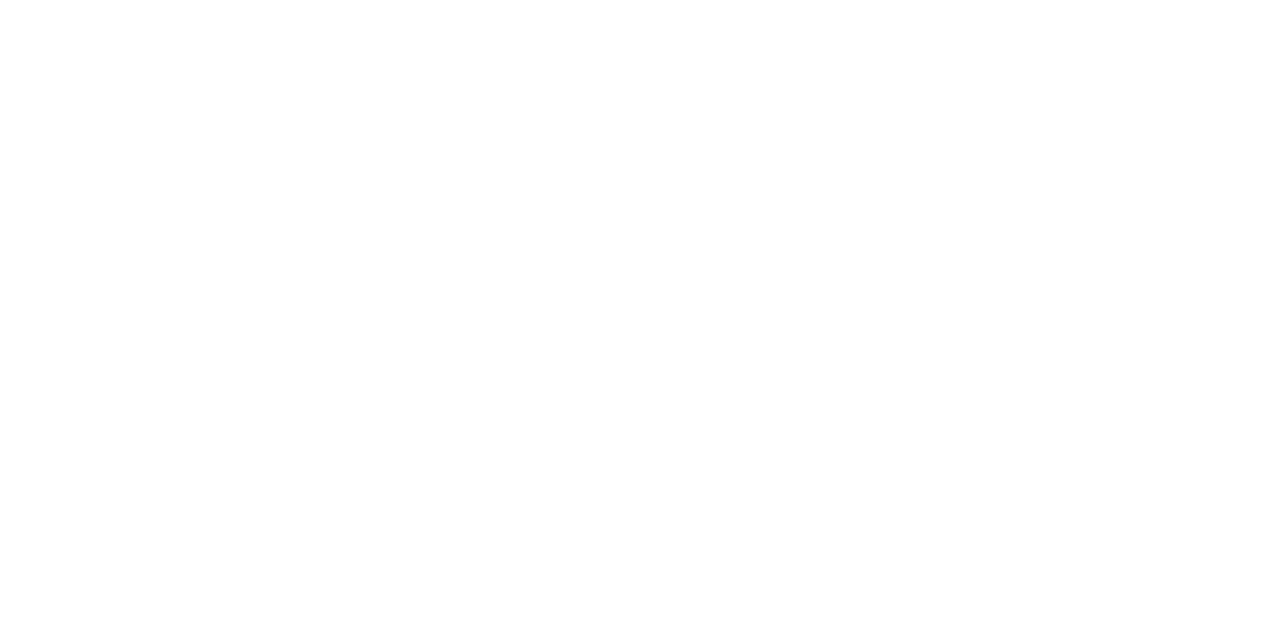
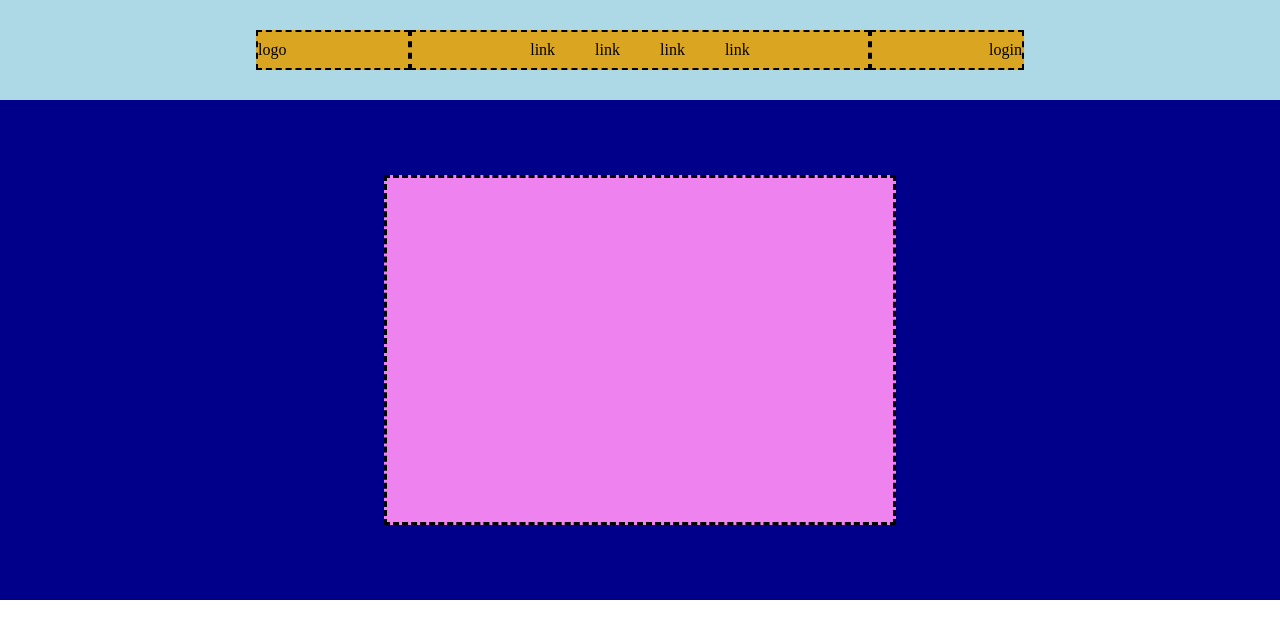
Before and after one commit to DavidePisani/htmlcss-struttura-discord, a plain HTML site: page index.html in a window 1280 px wide. Drawn offline with Linux system fonts and the light colour scheme.

Commit message:
fine header

```diff
--- a/css/style.css
+++ b/css/style.css
@@ -3,3 +3,93 @@
     padding: 0;
     box-sizing: border-box;
 }
+/* HEADER */
+header{
+    background-color: #00008b;/* test */
+    height: 600px; /* test */
+    display: flex;
+    flex-direction: column;
+    align-items: center;
+
+
+}
+/* HEADER TOP */
+.header-top {
+    background-color: #add8e6;/* test */
+    display: flex;
+    justify-content: center;
+    align-items: center;
+    height: 100px; /* test */
+    width: 100%;
+
+}
+/* COLONNE */
+.col{
+    display: flex;
+    justify-content: space-around;
+    align-items: center;
+    background-color: #daa520;/* test */
+    width:60%;
+ }
+
+.logo{
+    display: flex;
+    align-items: center;
+    border: 2px Dashed black;
+    width:20%;
+    height: 40px;  /* test */
+}
+a{
+    text-decoration: none;
+    color: black
+}
+/* INIZIO NAV */
+nav{
+    display: flex;
+    align-items: center;
+    justify-content: center;
+    border: 2px Dashed black;
+    width: 60%;
+    height: 40px; /* test */
+}
+
+nav ul{
+    list-style-type: none;
+    text-decoration: none;
+    display: flex;
+    align-items: center;
+    justify-content: center;
+}
+
+li {
+    padding: 0 20px;
+}
+/* FINE NAV */
+.login{
+    align-items: center;
+    justify-content: end;
+    display: flex;
+    border: 2px Dashed black;
+    width:20%;
+    height: 40px;  /* test */
+}
+/* FINE COLONNE */
+
+/* INIZIO JUMBOTRON */
+
+.header-bot{
+    display: flex;
+    width: 100%;
+    justify-content: center;
+    margin: auto;
+
+}
+
+.jumbotron{
+    width: 40%;
+    height: 350px;
+    background-color: #ee82ee;
+    border: 3px Dashed black;
+}
+
+/* FINE JUMBOTRON + HEADER  */
--- a/index.html
+++ b/index.html
@@ -4,9 +4,32 @@
     <meta charset="UTF-8">
     <meta http-equiv="X-UA-Compatible" content="IE=edge">
     <meta name="viewport" content="width=device-width, initial-scale=1.0">
+    <link rel="stylesheet" href="css/style.css">
     <title>Document</title>
 </head>
 <body>
+                <!-- HEADER -->
+    <header>
+        <div class="header-top">
+            <div class="col">
+                <div class="logo">logo</div>
+                <!-- NAV -->
+                <nav>
+                    <ul>
+                        <li> <a href="">link</a> </li>
+                        <li> <a href="">link</a> </li>
+                        <li> <a href="">link</a> </li>
+                        <li> <a href="">link</a> </li>
+                    </ul>
+                </nav>
+                <div class="login"><a href="#">login</a></div>
+            </div>
+        </div>
+        <!-- JUMBOTRON -->
+        <div class="header-bot">
+            <div class="jumbotron"></div>
+        </div>
+    </header>
 
 </body>
 </html>
```
